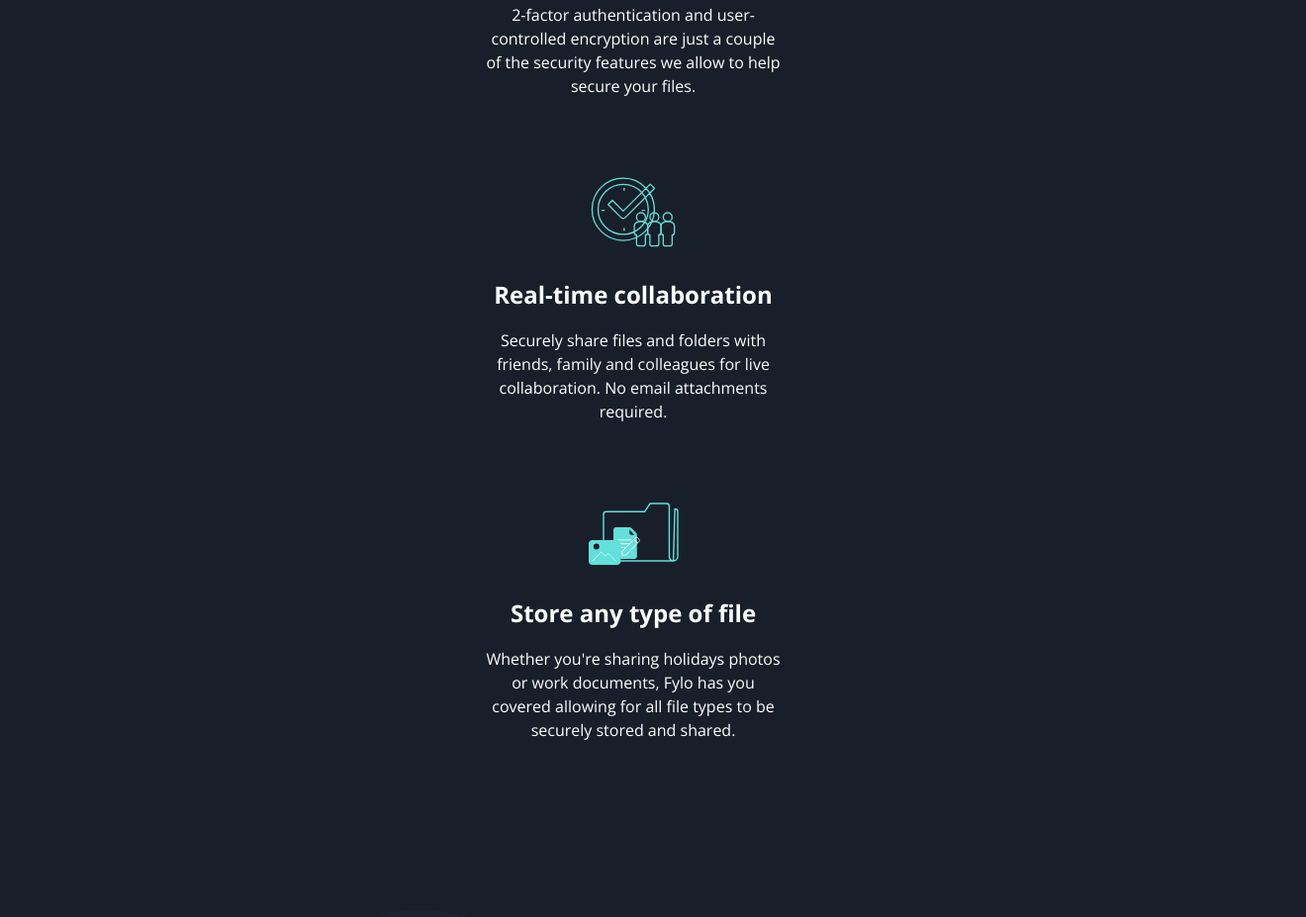
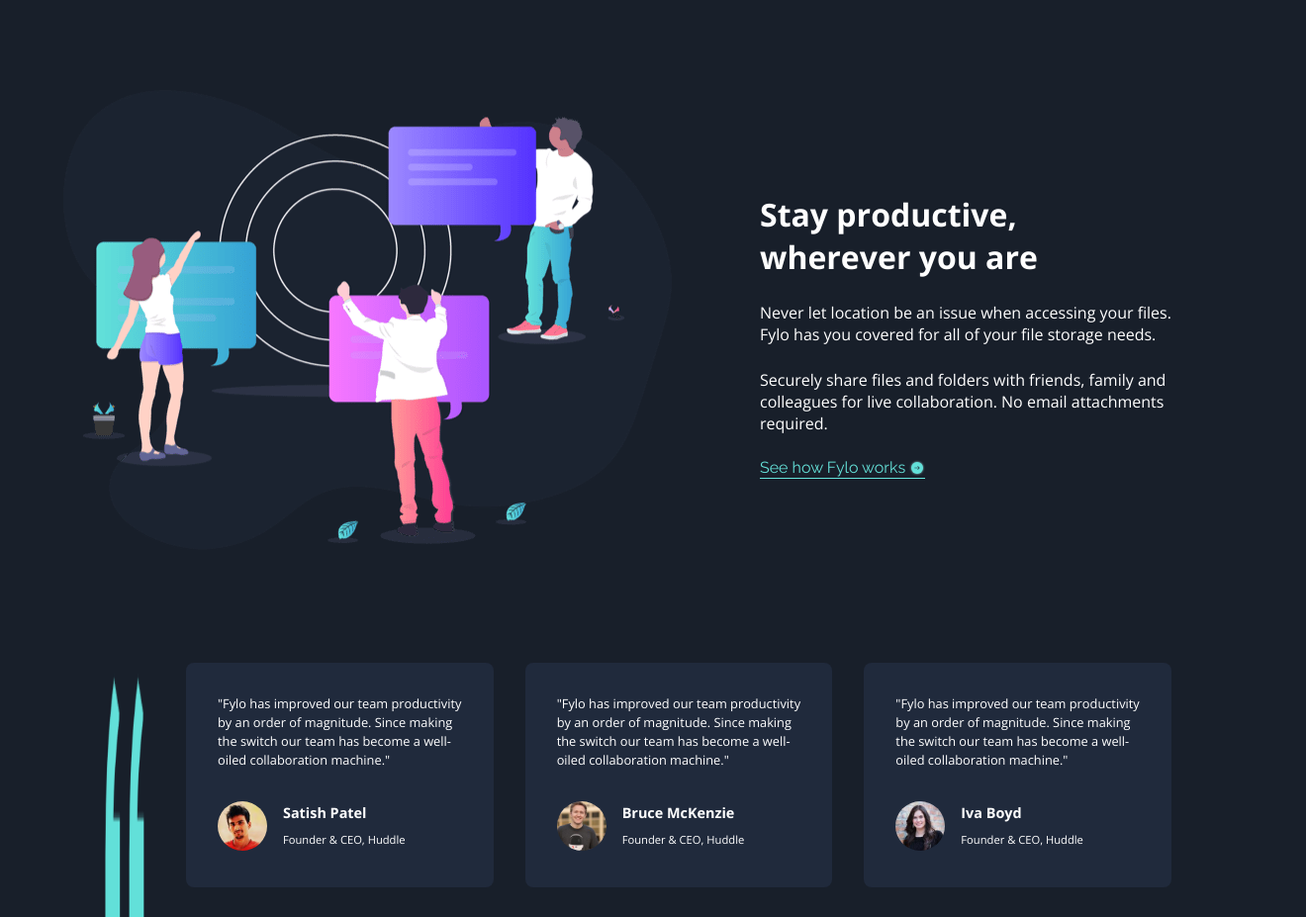
Before and after one commit to Oliver-92/Fylo-Landing-Page, a plain HTML site: page index.html in a window 1280 px wide. Shown: the part 1873-2800 px from the top of the page at 99% size, 1320 px wide, since content can reach past the window. Drawn offline with nearby package versions, Linux system fonts and the light colour scheme.

Commit message:
Getting started with desktop design

```diff
--- a/css/styles.css
+++ b/css/styles.css
@@ -74,6 +74,7 @@ body {
 
 .hero_main {
     width: 100%;
+    max-width: fit-content;
 }
 
 .hero_picture {
@@ -100,7 +101,6 @@ body {
     top: 4rem;
     padding: 1rem 1.5rem;
     z-index: 2
-
 }
 
 .hero_title {
@@ -144,19 +144,20 @@ body {
     }
 }
 
-.curvy-bg-mobile {
-    position: relative;
+.curvy_bg {
+    aspect-ratio: 375 / 141;
     width: 100vw;
-    overflow: hidden;
-
+    background-image: url('../images/bg-curvy-mobile.svg');
+    background-size: cover;
+    background-repeat: no-repeat;
     z-index: 1;
 }
 
-.curvy-bg-mobile img {
+/* .curvy_bg img {
     width: 100%;
     display: block;
     height: auto;
-}
+} */
 
 .features {
     margin: 0 auto;
@@ -172,6 +173,10 @@ body {
 .feature {
     line-height: 1.5;
     max-width: 300px;
+}
+
+.feature img{
+    height: 80px;
 }
 
 .feature_title {
@@ -325,6 +330,7 @@ body {
     font-weight: 700;
     cursor: pointer;
     transition: background-image .3s ease-in-out;
+
     &:hover {
         background-image: linear-gradient(to right, var(--teal-200), var(--teal-200));
     }
@@ -369,10 +375,11 @@ body {
     gap: 1rem;
 }
 
-.footer_links a{
+.footer_links a {
     text-decoration: none;
     color: var(--white);
     cursor: pointer;
+
     &:hover {
         font-weight: 700;
     }
@@ -398,6 +405,7 @@ body {
     align-items: center;
     justify-content: center;
     transition: border .3s ease-in-out, color .3s ease-in-out;
+
     &:hover {
         border: 2px solid var(--teal-200);
         color: var(--teal-200);
@@ -424,14 +432,35 @@ body {
     .nav_logo {
         width: 150px;
     }
-.curvy-bg {
-    content: url(../images/bg-curvy-desktop.svg);
+
+    .hero_info {
+        height: 10em;
+    }
+
+    .curvy_bg {
+    aspect-ratio: 1440 / 449;
+    width: 100vw;
+    background-image: url('../images/bg-curvy-desktop.svg');
 }
 
     .hero_title {
         font-size: 2rem;
         margin: 1rem auto;
         max-width: 700px;
+    }
+
+    .features {
+        flex-direction: row;
+        text-align: center;
+        justify-content: center;
+        align-items: center;
+        flex-wrap: wrap;
+        gap: 3rem;
+        padding: 10rem 0 2rem;
+    }
+
+    .feature {
+        max-width: 400px;
     }
 
 }
@@ -441,6 +470,39 @@ body {
         font-size: 2.5rem;
 
     }
+    .productivity {
+        display: flex;
+        flex-direction: row;
+        justify-content: space-between;
+        gap: 2rem;
+        align-items: center;
+    }
+
+    .hero_picture {
+        top: 0;
+    }
+
+    .productivity_info {
+        max-width: 35vw;
+    }
+
+    .productivity_title {
+        font-size: 2rem;
+        max-width: 400px;
+    }
+
+    .testimonials {
+        display: flex;
+        flex-direction: row;
+        justify-content: space-between;
+        gap: 2rem;
+        padding: 0 2rem;
+    }
+
+    .testimonial {
+        max-width: 350px;
+    }
+
 
 
 }
--- a/index.html
+++ b/index.html
@@ -39,8 +39,8 @@
           you need, share and collaborate with friends family, and co-workers.</p>
         <button class="btn-started">Get Started</button>
       </section>
-      <figure class="curvy-bg-mobile">
-      <img src="./images/bg-curvy-mobile.svg" alt="Curvy background" class="curvy-bg" />
+        <figure class="curvy_bg">
+        </figure>
       </figure>
 
     </section>
```
Lines whose indentation alone changed are shown as unchanged.
